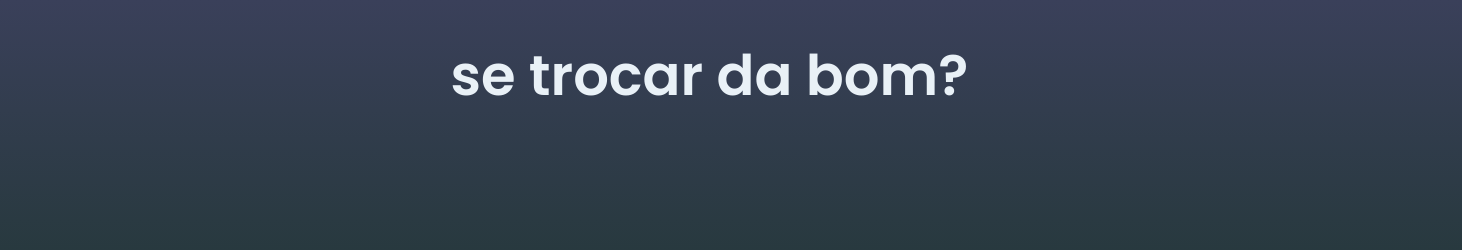
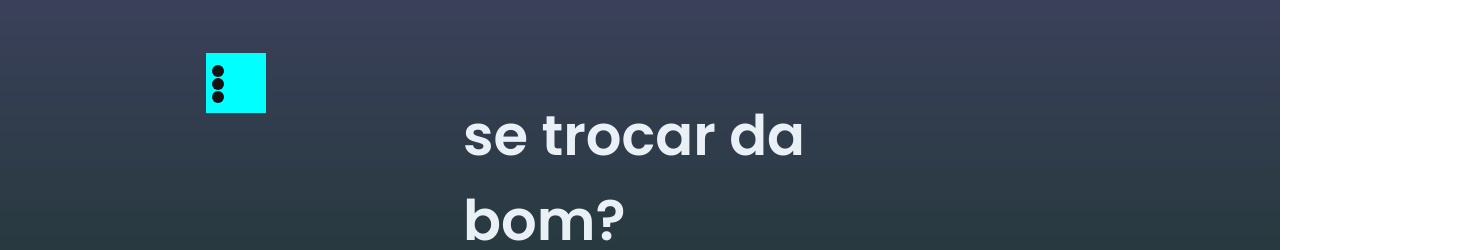
Before and after one commit to kayoroxa/learning-documatition, a website: page ideia aleatoria pra treinar css/index.html in a window 1280 px wide. Shown: the top 250 px of the page, 1462 px wide, since content can reach past the window. Drawn offline with nearby package versions, Linux system fonts and the light colour scheme.

Commit message:
começo do menu e ajeitei o hover

```diff
--- a/ideia aleatoria pra treinar css/index.html
+++ b/ideia aleatoria pra treinar css/index.html
@@ -11,6 +11,12 @@
   <body>
     <div class="container">
       <div class="header">
+        <div class="box-header">
+          <div class="ponto" id="ponto-1"></div>
+          <div class="ponto" id="ponto-2"></div>
+          <div class="ponto" id="ponto-3"></div>
+          <div class="menu"></div>
+        </div>
         <h1 id="title" data-content=" ">se trocar da bom?</h1>
       </div>
       <div class="exercises">
--- a/ideia aleatoria pra treinar css/style.css
+++ b/ideia aleatoria pra treinar css/style.css
@@ -19,12 +19,11 @@
   /* background-color: rgb(44, 130, 204); */
 }
 .header {
-  width: 100%;
+  width: 70%;
   height: 100px;
-  margin-left: 30%;
   margin-top: 2%;
   margin-bottom: 0;
-  padding-bottom: 0;
+  padding: 0;
 }
 .header #title {
   font-size: 3.5em;
@@ -35,7 +34,6 @@
 .exercises {
   width: 80%;
   height: 80%;
-  /* background-color: red; */
   position: relative;
   display: flex;
   flex-direction: row;
@@ -45,7 +43,7 @@
 img {
   width: 90%;
   height: 90%;
-  object-fit: cover;
+  object-fit: cover; /*faz a img ficar do preencher oq vc setou*/
 }
 
 .muscle:hover {
@@ -79,8 +77,11 @@
 
 .header #title {
   position: relative;
-  width: 80%;
-  padding-left: 20%;
+  width: 50%;
+  left: 30%;
+  margin: 0;
+  padding: 0;
+  cursor: pointer;
 }
 
 .header #title:before {
@@ -88,14 +89,51 @@
   position: absolute;
   left: 0%;
   width: 0%;
-  padding-left: 25%;
   overflow: hidden;
   color: #08cf2d;
   transition: all 1s;
-  height: 100px;
+  height: 100%;
 }
 
 .header #title:hover:before {
   width: 100%;
   color: #08cf2d;
 }
+
+.header .box-header {
+  width: 60px;
+  height: 60px;
+  background-color: #2ee24f;
+  left: 1%;
+  top: 20%;
+  position: relative;
+  border-radius: 10%;
+}
+
+.header .box-header .ponto {
+  border-radius: 50%;
+  background-color: rgb(20, 18, 18);
+  width: 20%;
+  height: 20%;
+  left: 10%;
+  position: absolute;
+  cursor: pointer;
+}
+
+#ponto-1 {
+  top: 20%;
+}
+
+#ponto-2 {
+  top: 42%;
+}
+
+#ponto-3 {
+  top: 63%;
+}
+
+.box-header .menu {
+  width: 100%;
+  height: 100%;
+  background-color: aqua;
+}
```
Also changed, not shown: 1 other file.
